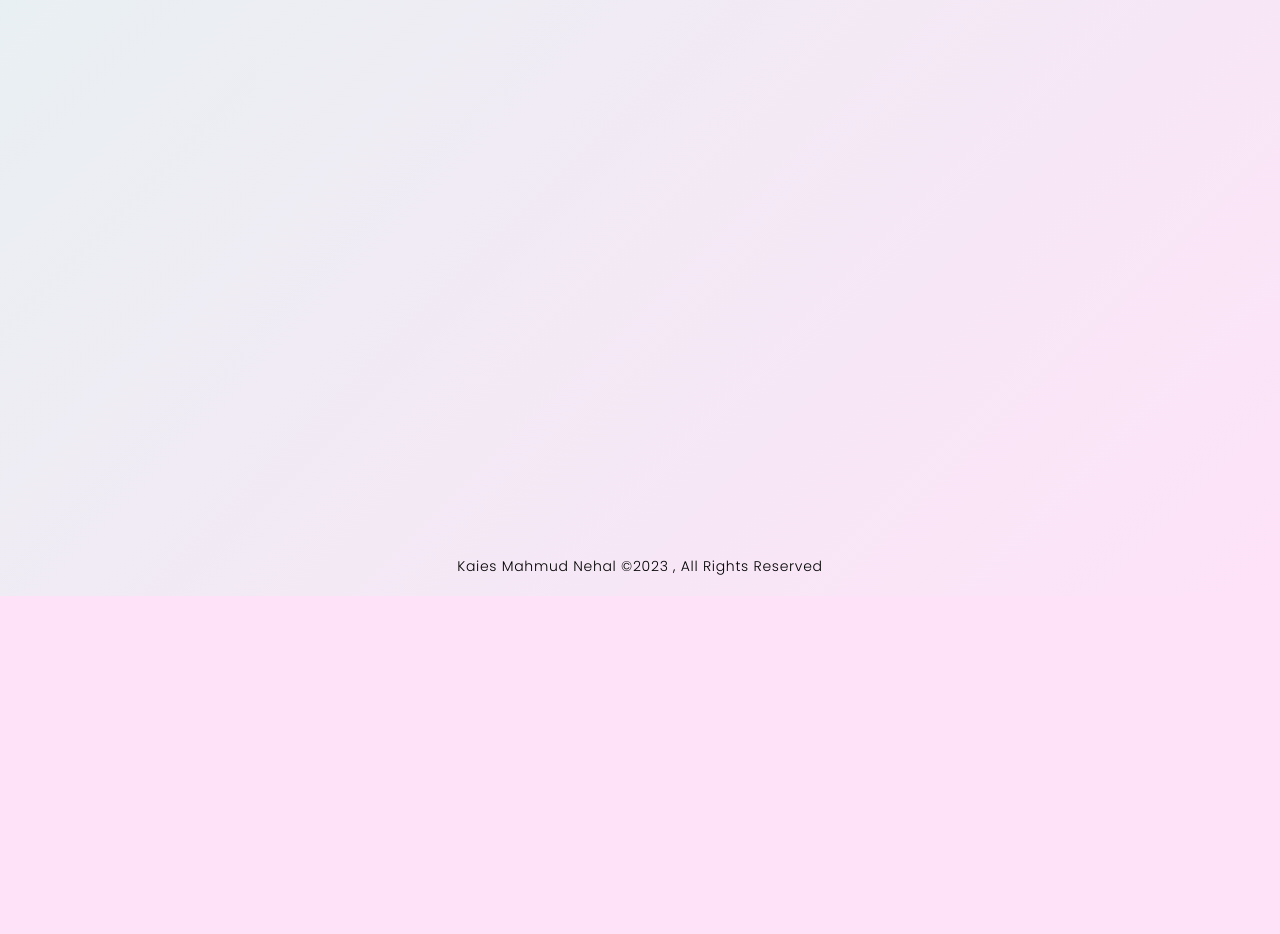
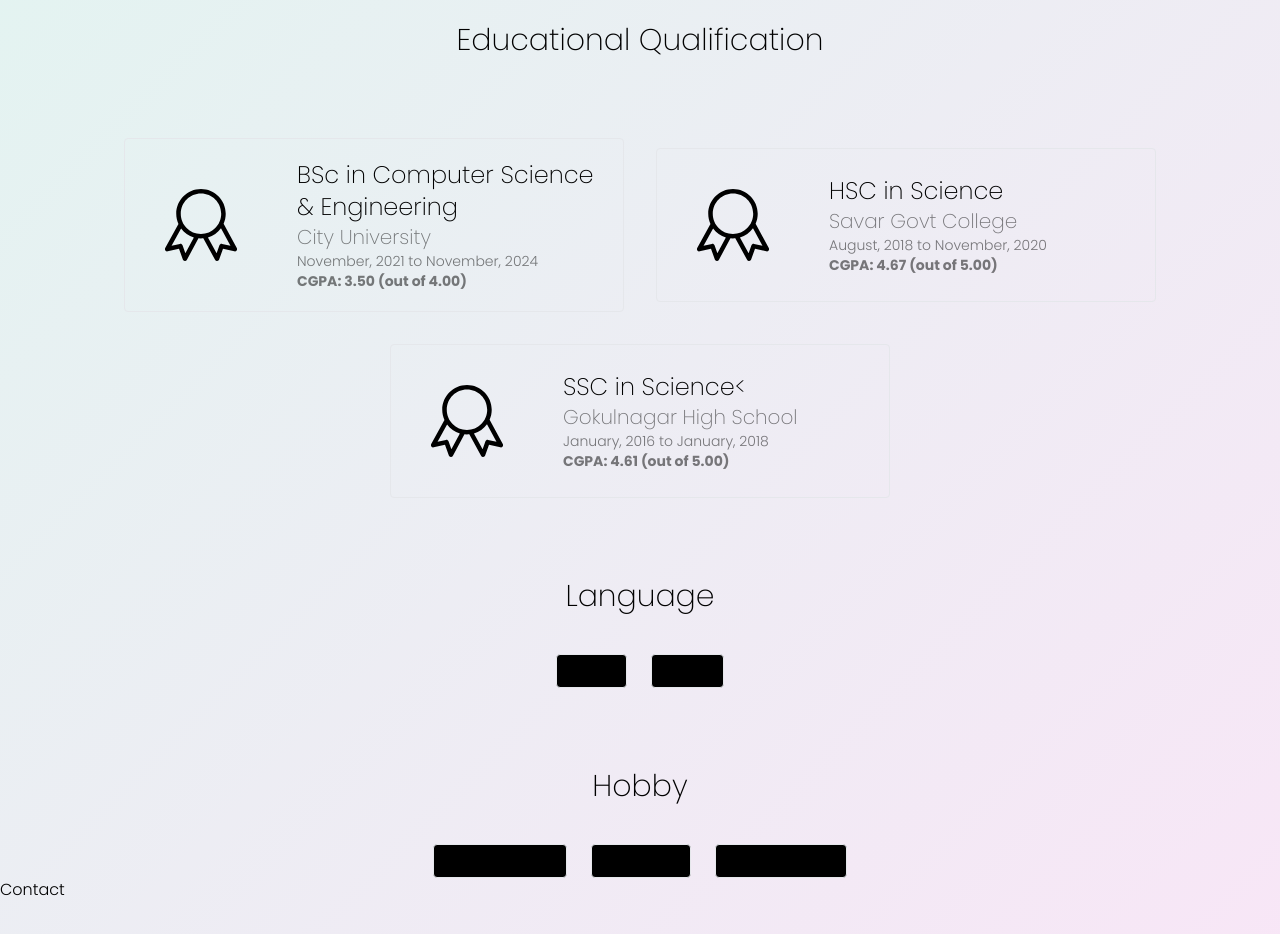
Before and after one commit to kaiesmahmud/km-nehal-portfolio, a Next.js app: page / in a window 1280 px wide. Shown: the part 2160-3094 px from the top of the page. Before the commit the page ends 2756 px from the top, so only its background shows below. Built offline with nearby package versions, Linux system fonts and the light colour scheme.

Commit message:
Programming language added

```diff
--- a/components/Education.jsx
+++ b/components/Education.jsx
@@ -1,8 +1,83 @@
-import React from 'react'
+import {SlBadge}from 'react-icons/sl'
 
 const Education = () => {
+  const education = [
+    {
+        id:1,
+        name:'BSc in Computer Science & Engineering',
+        institute:'City University',
+        time:'November, 2021 to November, 2024',
+        cgpa:'CGPA: 3.50 (out of 4.00)'
+    },
+    {
+        id:2,
+        name:'HSC in Science',
+        institute:'Savar Govt College',
+        time:'August, 2018 to November, 2020',
+        cgpa:'CGPA: 4.67 (out of 5.00)'
+    },
+    {
+        id:3,
+        name:'SSC in Science<',
+        institute:'Gokulnagar High School',
+        time:'January, 2016 to January, 2018',
+        cgpa:'CGPA: 4.61 (out of 5.00)'
+    },
+]
   return (
-    <section id='education'>Education</section>
+    <section id='education'>
+            {/* -----------------------Programming Language Section---------------------------------------- */}
+            <section className='pt-20 text-xs lg:text-base pb-10'>
+                <h1 className='text-3xl font-extralight text-center pb-10 '>Programming Language</h1>
+                <div className='flex items-center justify-center gap-6 font-extralight'>
+                {
+                  ['C','C++', 'Java','JavaScript','React Library', 'Nextjs React Framework','TypeScript'].map(item=>(
+                    <h4 key={item} className='bg-sky-100 shadow border rounded px-2 py-1 tracking-wide'>{item}</h4>
+                  ))
+                }
+                </div>
+            </section>
+            {/* --------------------------------------------Educational Qualification--------------------------------------------- */}
+            <section>
+                <h1 className='text-3xl font-extralight text-center mb-20'>Educational Qualification</h1>
+                <div className='flex flex-wrap items-center justify-center gap-8'>
+                        {
+                            education.map(ob=>(
+                            <div key={ob.id} className='flex  items-center border  rounded w-[500px]'>
+                                    <div className='text-3xl lg:text-7xl  text-center p-6 lg:p-10'>
+                                {/* <MdOutlineBadge/> */}
+                                        <SlBadge/>
+                                    </div>
+                                    <div className='p-5'>
+                                        <h2 className='text-xl lg:text-2xl font-extralight'>{ob.name}</h2>
+                                        <h3 className='text-base lg:text-xl font-extralight opacity-50'>{ob.institute}</h3>
+                                        <h4 className='font-light opacity-50 text-sm'>{ob.time}</h4>
+                                        <h4 className='font-bold opacity-50 text-xs lg:text-sm'>{ob.cgpa}</h4>
+                                    </div>
+                                </div>
+                            ))
+                        }
+                </div>
+            </section>
+            {/* -----------------------Language Section---------------------------------------- */}
+            <section className='pt-20 text-xs lg:text-base'>
+                <h1 className='text-3xl font-extralight text-center pb-10 '>Language</h1>
+                <div className='flex items-center justify-center gap-6 font-extralight'>
+                    <h4 className='bg-black border rounded px-2 py-1'>English</h4>
+                    <h4 className='bg-black border rounded px-2 py-1'>Bangla</h4>
+                </div>
+            </section>
+            {/* -----------------------Hobby Section---------------------------------------- */}
+            <section className='pt-20 text-xs lg:text-base'>
+                <h1 className='text-3xl font-extralight text-center pb-10 '>Hobby</h1>
+                <div className='flex items-center justify-center flex-wrap gap-6 font-extralight'>
+                    <h4 className='bg-black border rounded px-3 py-1'>Programming</h4>
+                    <h4 className='bg-black border rounded px-3 py-1'>Travelling</h4>
+                    <h4 className='bg-black border rounded px-3 py-1'>Peting Animal</h4>
+                </div>
+            </section>
+
+    </section>
   )
 }
 
```
